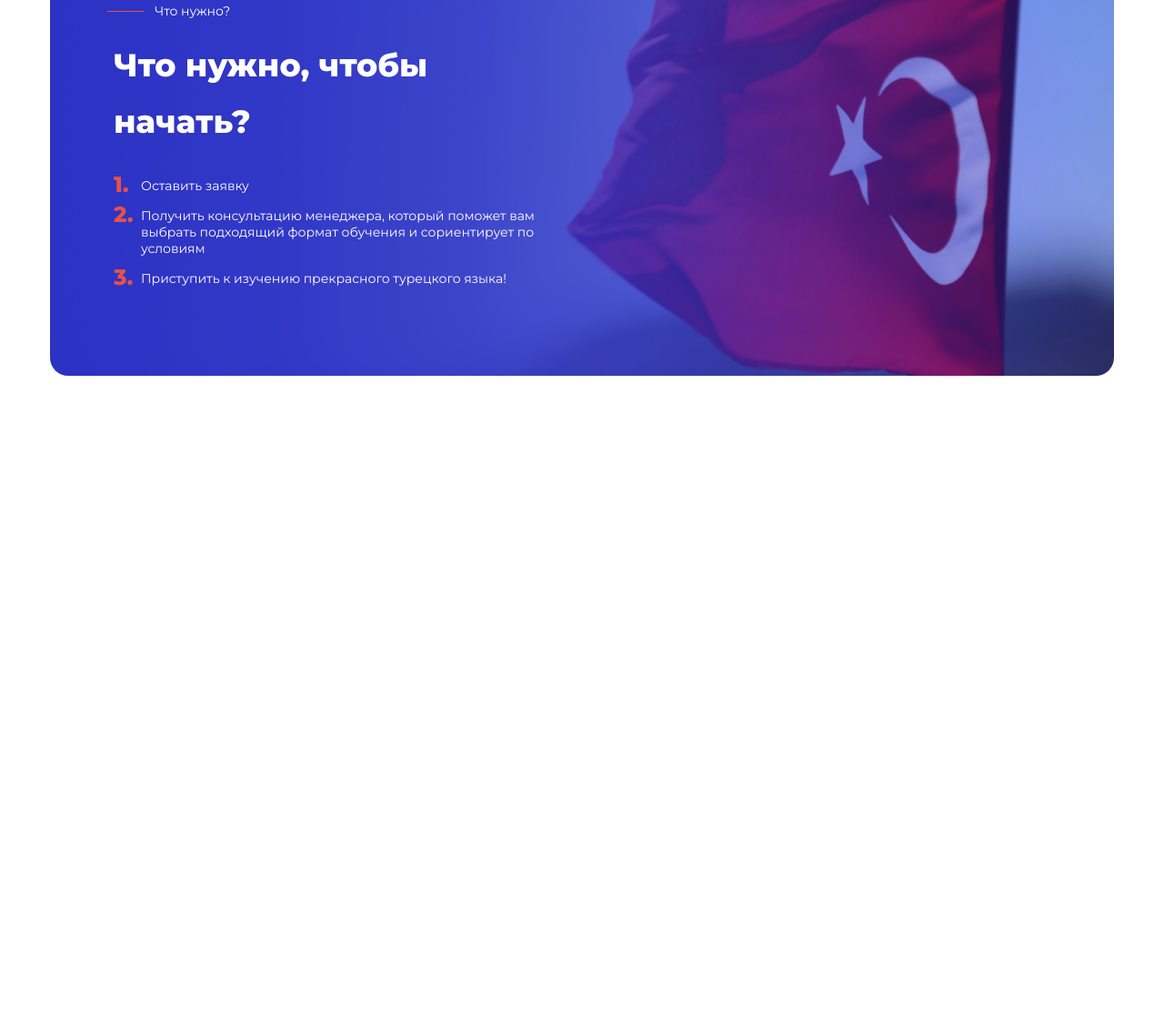
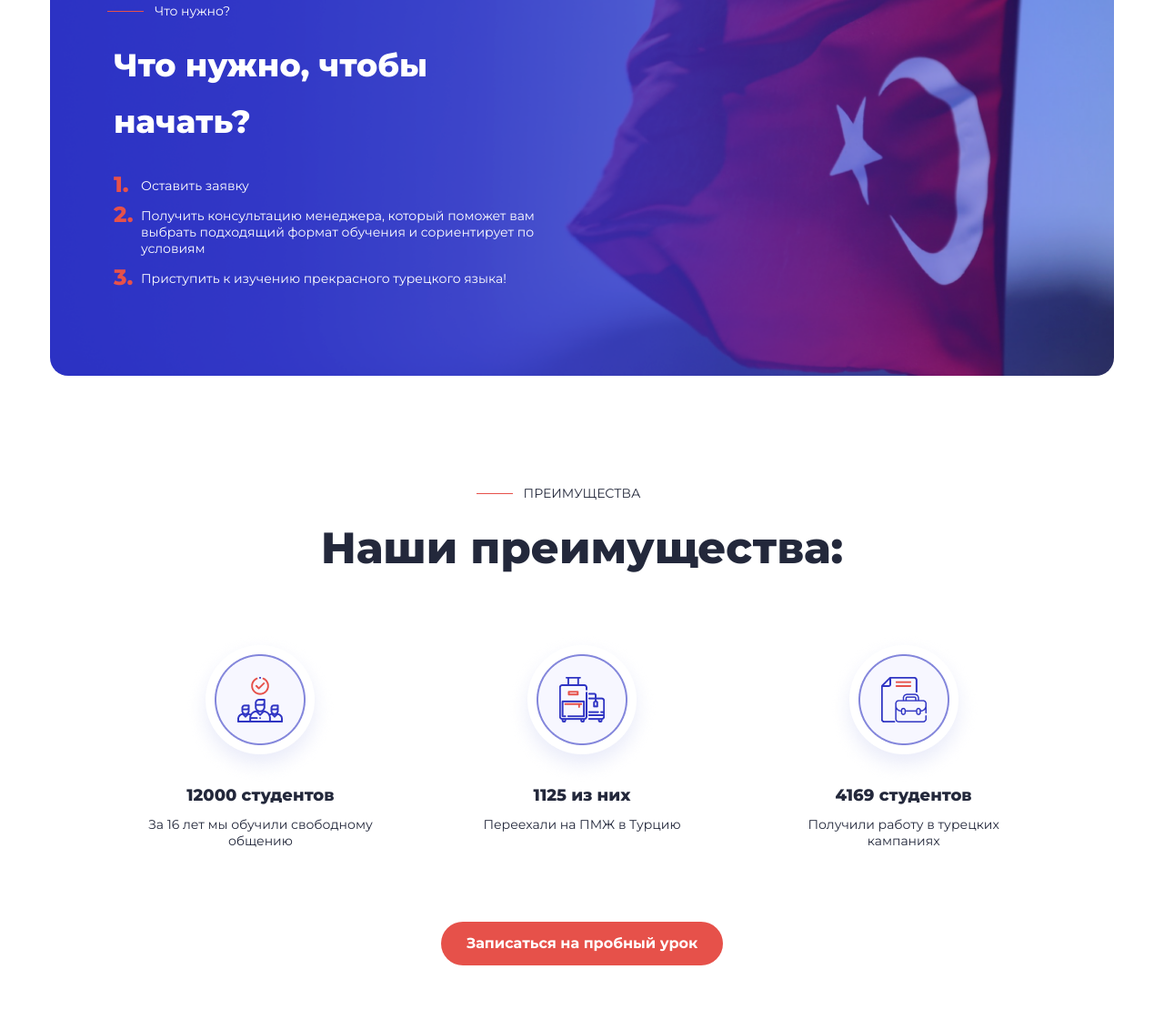
Before and after one commit to AlexAven/turkish-language-school-layout, a plain HTML site: page index.html in a window 1280 px wide. Shown: the part 5864-6985 px from the top of the page at 91% size. Before the commit the page ends 6337 px from the top, so only its background shows below. Drawn offline with nearby package versions, Linux system fonts and the light colour scheme.

Commit message:
new section added

```diff
--- a/index.html
+++ b/index.html
@@ -588,7 +588,7 @@
 
   </section>
 
-  <!-- <section class="advantages">
+  <section class="advantages">
 
     <div class="caption">
       <h2 class="caption__divider">
@@ -616,9 +616,9 @@
         <p class="facts__item-paragraph">Получили работу в турецких кампаниях</p>
       </div>
     </div>
-    <button>Записаться на пробный урок</button>
+    <button class="btn">Записаться на пробный урок</button>
 
-  </section> -->
+  </section>
 
   <script src="./styles/scripts/index.js"></script>
   <script src="https://cdn.jsdelivr.net/npm/swiper@11/swiper-bundle.min.js"></script>
--- a/styles/layout/_advantages.scss
+++ b/styles/layout/_advantages.scss
@@ -1,28 +1,65 @@
 .advantages {
-  margin: 0 auto;
   padding: 60px 20px;
+  display: flex;
+  flex-direction: column;
+  align-items: center;
+  // gap: 80px;
+
   .facts {
     display: flex;
+    flex-grow: 1;
     max-width: 1170px;
     justify-content: space-evenly;
-    flex-grow: 1;
+    gap: 120px;
+    padding: 20px 20px 80px;
+
+    @media (max-width: 599px) {
+      flex-direction: column;
+      gap: 30px;
+      padding-bottom: 30px;
+    }
+
+    @media (min-width: 600px) and (max-width: 699px) {
+      gap: 40px;
+      padding: 20px 40px 80px;
+    }
+
+    @media (min-width: 700px) and (max-width: 770px) {
+      gap: 80px;
+    }
 
     &__item {
+      max-width: 250px;
       display: flex;
+      flex-grow: 1;
       flex-direction: column;
       align-items: center;
 
       &-picture {
-        width: 168px;
+        min-width: 168px;
+        min-height: 168px;
       }
 
       &-header {
-
+        font-size: 18px;
+        font-weight: 800;
+        padding-bottom: 12px;
       }
 
       &-paragraph {
-
+      text-align: center;
       }
     }
   }
+  .btn {
+    @include button(25%);
+
+    @media (max-width: 599px) {
+      @include button(60%);
+    }
+
+    @media (min-width: 600px) and (max-width: 770px) {
+      @include button(50%);
+    }
+  }
 }
```
Also changed, not shown: css/style.css, 1 other file.
